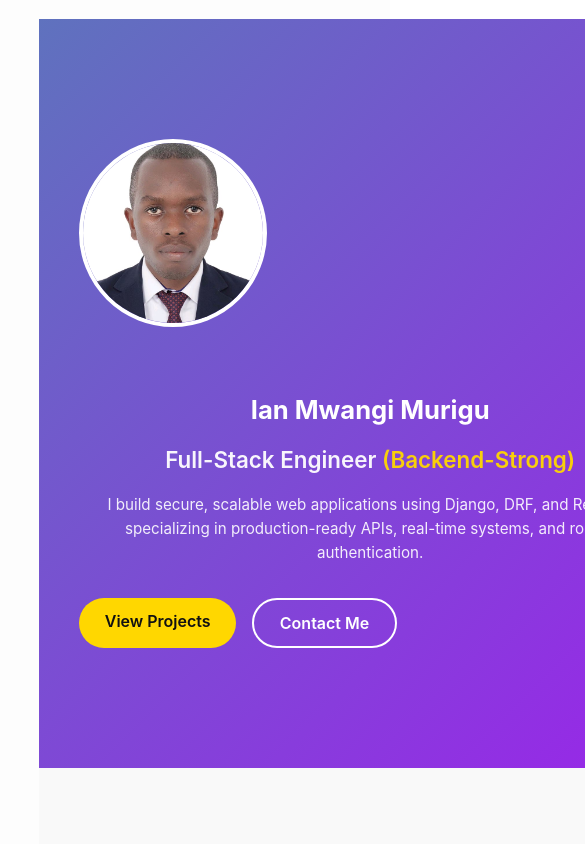
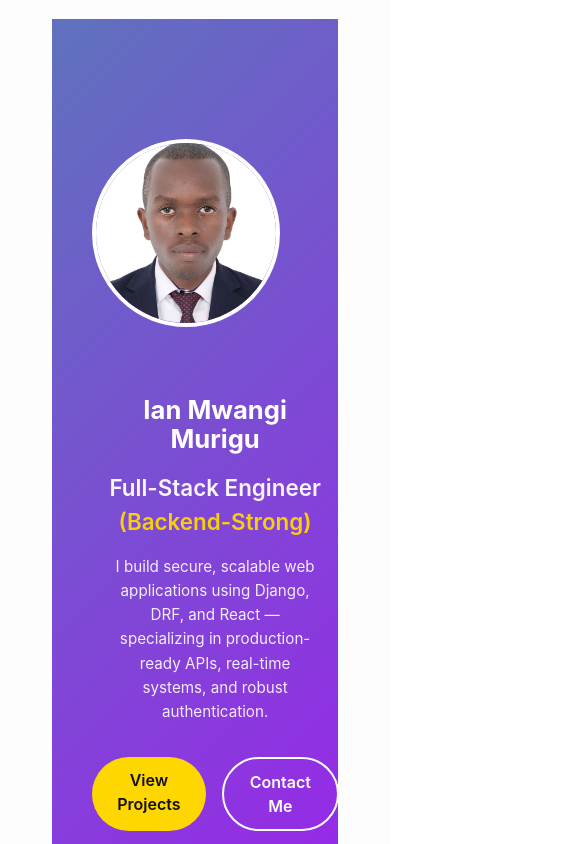
Before and after one commit to Ianmwangi934/Portfolio, a React (Vite) app: page / in a window 390 px wide. Shown: the top 844 px of the page, 585 px wide, since content can reach past the window. Built offline with nearby package versions, Linux system fonts and the light colour scheme.

Commit message:
Fixed Responsive design

```diff
--- a/src/components/About.jsx
+++ b/src/components/About.jsx
@@ -3,6 +3,7 @@ import './About.css';
 
 const About = () => {
   return (
+    <div className="container">
     <section className="about" id="about">
       <h2>About Me</h2>
 
@@ -34,6 +35,7 @@ const About = () => {
         I'm currently open to <strong>backend or full-stack roles</strong> where I can contribute to building impactful, secure, and high-performance systems.
       </p>
     </section>
+    </div>
   );
 };
 
--- a/src/components/Contact.jsx
+++ b/src/components/Contact.jsx
@@ -4,7 +4,8 @@ import "./Contact.css";
 
 const Contact = () => {
   return (
-    <section className="contact section" id="contact">
+    <div className="container">
+      <section className="contact section" id="contact">
       <h2>Contact Me</h2>
       <p>Feel free to reach out through any of the platforms below:</p>
       <div className="contact-grid">
@@ -47,6 +48,9 @@ const Contact = () => {
         </a>
       </div>
     </section>
+
+    </div>
+
   );
 };
 
--- a/src/components/Hero.jsx
+++ b/src/components/Hero.jsx
@@ -3,7 +3,8 @@ import "./Hero.css";
 
 const Hero = () => {
   return (
-    <section className="hero">
+    <div className="container">
+        <section className="hero">
       <div className="hero-content">
         <img src="/pic2.jpeg" alt="Ian Mwangi Murigu" className="hero-img" />
 
@@ -33,6 +34,9 @@ const Hero = () => {
         </div>
       </div>
     </section>
+
+    </div>
+
   );
 };
 
--- a/src/components/Projects.jsx
+++ b/src/components/Projects.jsx
@@ -66,7 +66,8 @@ const projects = [
 
 const Projects = () => {
   return (
-    <section className="projects" id="projects">
+    <div className="container">
+      <section className="projects" id="projects">
       <h2>Projects</h2>
       <div className="project-grid">
         {projects.map((project, index) => (
@@ -122,6 +123,9 @@ const Projects = () => {
         ))}
       </div>
     </section>
+
+    </div>
+
   );
 };
 
--- a/src/components/Skills.jsx
+++ b/src/components/Skills.jsx
@@ -21,7 +21,8 @@ const skills = [
 
 const Skills = () => {
   return (
-    <section className="skills" id="skills">
+    <div className="container">
+      <section className="skills" id="skills">
       <h2>Skills</h2>
       <div className="skills-grid">
         {skills.map((skill, index) => (
@@ -31,6 +32,9 @@ const Skills = () => {
         ))}
       </div>
     </section>
+
+    </div>
+
   );
 };
 
--- a/src/index.css
+++ b/src/index.css
@@ -24,10 +24,8 @@ a:hover {
 
 body {
   margin: 0;
-  display: flex;
-  place-items: center;
-  min-width: 320px;
   min-height: 100vh;
+  background-color: #242424;
 }
 
 h1 {
@@ -148,3 +146,9 @@ button:focus-visible {
     text-align: center;
   }
 }
+
+.container {
+  width: 92%;
+  max-width: 1200px;
+  margin: 0 auto;
+}
```
